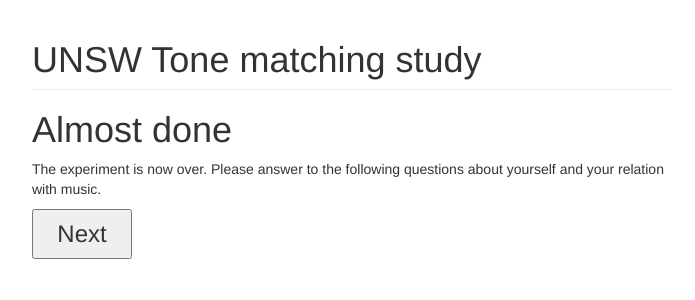
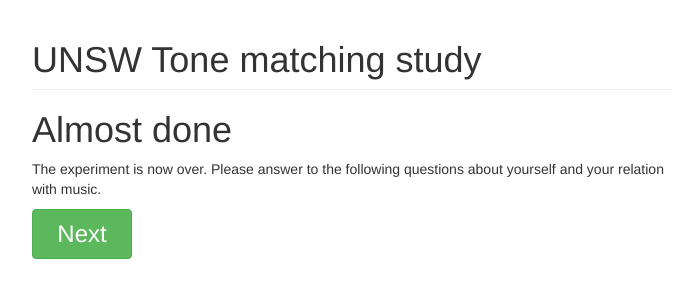
Before and after one commit to goiosunsw/DjangoSoundMatch, a Django app: template SoundRefAB/templates/SoundRefAB/pg_quest_info.html in a window 1280 px wide. Shown: the top 300 px of the page, without its empty margins (288-983 px from the left). Run offline with Django 3.2, Linux system fonts and the light colour scheme; the template is opened without the code that fills it, so the values that code supplies are empty; parts of the project's set-up code (start-up, migrations or seed data) failed here and were passed over; some libraries are stand-ins or nearby versions.

Commit message:
fix button in questionnaire info page

```diff
--- a/SoundRefAB/templates/SoundRefAB/pg_quest_info.html
+++ b/SoundRefAB/templates/SoundRefAB/pg_quest_info.html
@@ -11,6 +11,6 @@
 <p>The experiment is now over. Please answer to the following questions about yourself and your relation with music.</p>
 
 
-<input type="button" style="font-size:24;width:100px;height:50px" name="next_button" value="Next" onclick="location.href='{% url 'srefab:next' subject_id %}'">
+<input style="font-size:24;width:100px;height:50px" type="button" class="btn btn-success" name="next" value="Next" id="next" onclick="location.href='{% url 'srefab:next' subject_id %}'"/>
 
 {% endblock %}
```
